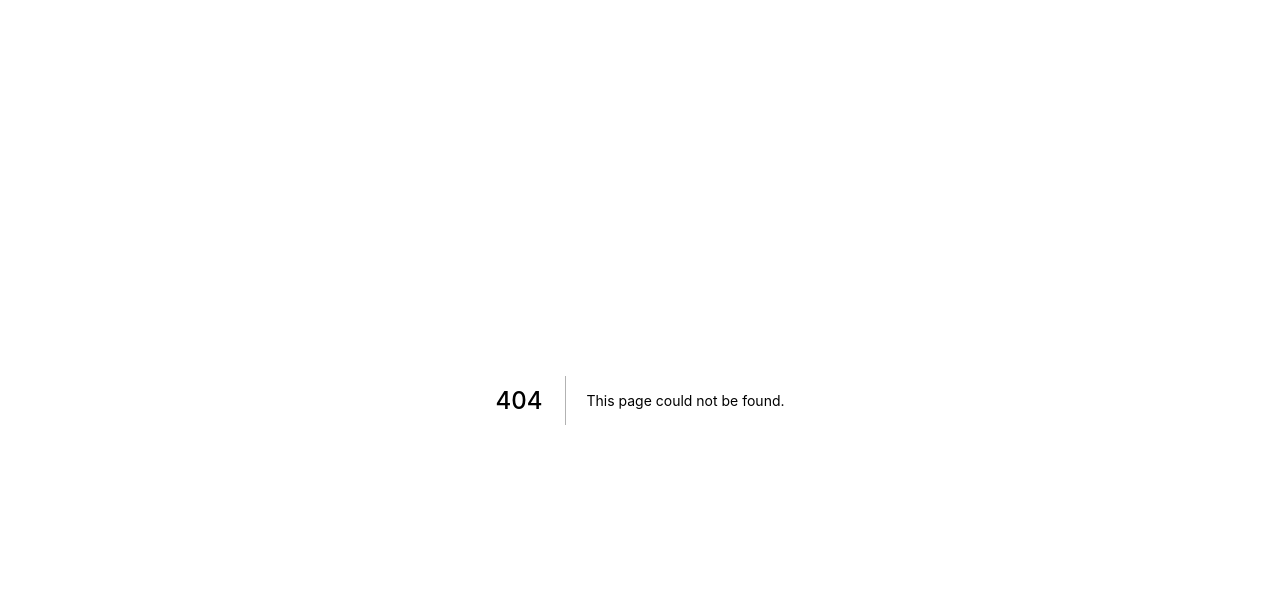
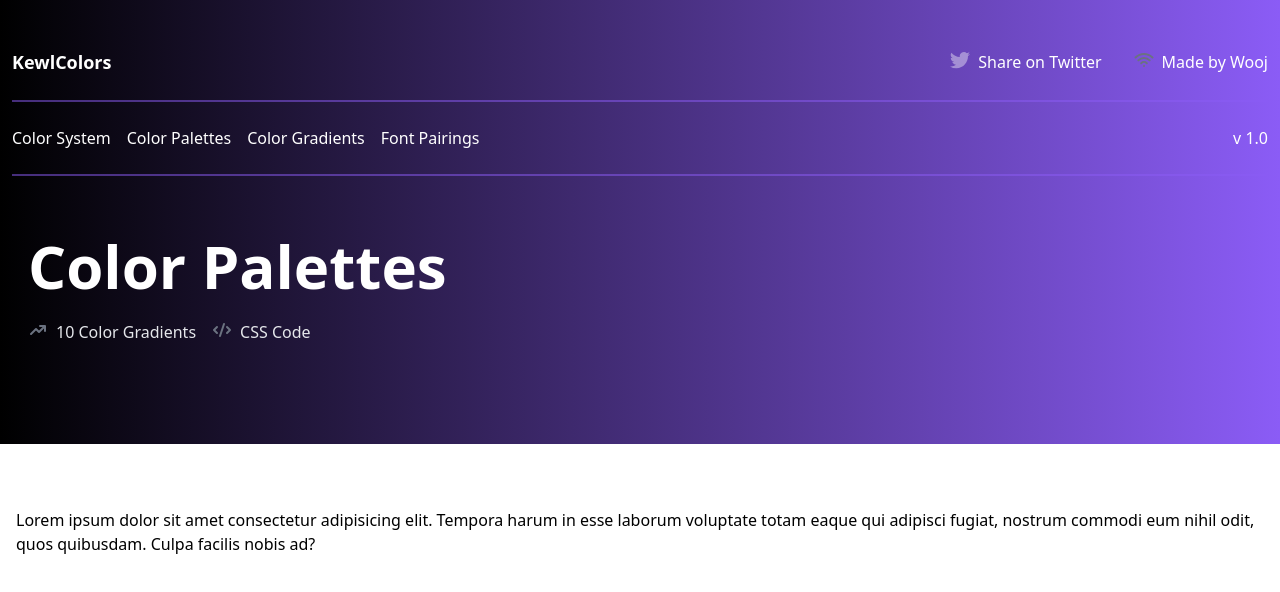
Before and after one commit to zomdar/kewlcolors, a Next.js app: page /color-palettes in a window 1280 px wide. Before the commit this address had no page. Shown: the top 592 px of the page. Built offline with nearby package versions, Linux system fonts and the light colour scheme.

Commit message:
adding pages

```diff
--- /dev/null
+++ b/pages/color-palettes/index.tsx
@@ -0,0 +1,48 @@
+import Link from "next/link";
+import * as React from "react";
+import NavBar from "../components/common/NavBar";
+import Head from "next/head";
+import { TrendingUpIcon, CodeIcon } from "@heroicons/react/solid";
+
+export default function Landing() {
+  return (
+    <>
+      <Head>
+        <title>Color Palettes</title>
+        <meta
+          name="description"
+          content="Color Palettes"
+        />
+      </Head>
+      <div className="mx-auto pt-6 flex flex-col px-3 bg-gradient-to-r from-black to-purple-500 text-white">
+        <NavBar />
+
+        <div
+          className="container mx-auto px-4 flex justify-between flex-wrap"
+          style={{ paddingTop: "60px", paddingBottom: "100px" }}
+        >
+          <div className="flex flex-col md:w-2/5">
+            <h1 className="text-6xl pb-6 font-bold">Color Palettes</h1>
+            <div className="flex flex-row">
+              <div className="flex flex-row">
+                <TrendingUpIcon className="h-5 w-5 text-gray-500" />
+                <p className="pl-2 text-gray-200">10 Color Gradients</p>
+              </div>
+              <div className="flex flex-row pl-4">
+                <CodeIcon className="h-5 w-5 text-gray-500" />
+                <p className="pl-2 text-gray-200">CSS Code</p>
+              </div>
+            </div>
+          </div>
+        </div>
+      </div>
+      <div className="container mx-auto px-4 pt-16">
+        <p>
+          Lorem ipsum dolor sit amet consectetur adipisicing elit. Tempora harum
+          in esse laborum voluptate totam eaque qui adipisci fugiat, nostrum
+          commodi eum nihil odit, quos quibusdam. Culpa facilis nobis ad?
+        </p>
+      </div>
+    </>
+  );
+}
--- /dev/null
+++ b/pages/color-system/index.tsx
@@ -0,0 +1,48 @@
+import Link from "next/link";
+import * as React from "react";
+import NavBar from "../components/common/NavBar";
+import Head from "next/head";
+import { TrendingUpIcon, CodeIcon } from "@heroicons/react/solid";
+
+export default function Landing() {
+  return (
+    <>
+      <Head>
+        <title>Color System</title>
+        <meta
+          name="description"
+          content="Color System"
+        />
+      </Head>
+      <div className="mx-auto pt-6 flex flex-col px-3 bg-gradient-to-r from-black to-purple-500 text-white">
+        <NavBar />
+
+        <div
+          className="container mx-auto px-4 flex justify-between flex-wrap"
+          style={{ paddingTop: "60px", paddingBottom: "100px" }}
+        >
+          <div className="flex flex-col md:w-2/5">
+            <h1 className="text-6xl pb-6 font-bold">Color System</h1>
+            <div className="flex flex-row">
+              <div className="flex flex-row">
+                <TrendingUpIcon className="h-5 w-5 text-gray-500" />
+                <p className="pl-2 text-gray-200">10 Color Gradients</p>
+              </div>
+              <div className="flex flex-row pl-4">
+                <CodeIcon className="h-5 w-5 text-gray-500" />
+                <p className="pl-2 text-gray-200">CSS Code</p>
+              </div>
+            </div>
+          </div>
+        </div>
+      </div>
+      <div className="container mx-auto px-4 pt-16">
+        <p>
+          Lorem ipsum dolor sit amet consectetur adipisicing elit. Tempora harum
+          in esse laborum voluptate totam eaque qui adipisci fugiat, nostrum
+          commodi eum nihil odit, quos quibusdam. Culpa facilis nobis ad?
+        </p>
+      </div>
+    </>
+  );
+}
--- a/pages/components/common/NavBar.tsx
+++ b/pages/components/common/NavBar.tsx
@@ -10,7 +10,7 @@ const navigation = [
   { name: "Color Palettes", href: "/color-palettes", current: false },
   {
     name: "Color Gradients",
-    href: "/home",
+    href: "/color-gradients",
     current: true,
   },
   { name: "Font Pairings", href: "/font-pairings", current: false },
@@ -67,7 +67,7 @@ const NavBar = () => {
               </div>
             </div>
 
-            <div className="flex justify-between items-center py-6 md:justify-start md:space-x-10 border-pink-500">
+            <div className="flex justify-between items-center py-6 md:justify-start md:space-x-10 border-b-2 border-t-2 border-purple-500 border-opacity-50">
               <div className="hidden md:flex items-center justify-start md:flex-1 lg:w-0">
                 <div className="flex space-x-4">
                   {navigation.map((item) => (
@@ -84,6 +84,11 @@ const NavBar = () => {
                       </Link>
                     </div>
                   ))}
+                </div>
+                <div className="hidden md:flex items-center justify-end md:flex-1 lg:w-0">
+                  <div className="flex space-x-4">
+                    <p>v 1.0</p>
+                  </div>
                 </div>
               </div>
             </div>
--- /dev/null
+++ b/pages/font-pairings/index.tsx
@@ -0,0 +1,48 @@
+import Link from "next/link";
+import * as React from "react";
+import NavBar from "../components/common/NavBar";
+import Head from "next/head";
+import { TrendingUpIcon, CodeIcon } from "@heroicons/react/solid";
+
+export default function Landing() {
+  return (
+    <>
+      <Head>
+        <title>Font Pairings</title>
+        <meta
+          name="description"
+          content="Font Pairings"
+        />
+      </Head>
+      <div className="mx-auto pt-6 flex flex-col px-3 bg-gradient-to-r from-black to-purple-500 text-white">
+        <NavBar />
+
+        <div
+          className="container mx-auto px-4 flex justify-between flex-wrap"
+          style={{ paddingTop: "60px", paddingBottom: "100px" }}
+        >
+          <div className="flex flex-col md:w-2/5">
+            <h1 className="text-6xl pb-6 font-bold">Font Pairings</h1>
+            <div className="flex flex-row">
+              <div className="flex flex-row">
+                <TrendingUpIcon className="h-5 w-5 text-gray-500" />
+                <p className="pl-2 text-gray-200">10 Color Gradients</p>
+              </div>
+              <div className="flex flex-row pl-4">
+                <CodeIcon className="h-5 w-5 text-gray-500" />
+                <p className="pl-2 text-gray-200">CSS Code</p>
+              </div>
+            </div>
+          </div>
+        </div>
+      </div>
+      <div className="container mx-auto px-4 pt-16">
+        <p>
+          Lorem ipsum dolor sit amet consectetur adipisicing elit. Tempora harum
+          in esse laborum voluptate totam eaque qui adipisci fugiat, nostrum
+          commodi eum nihil odit, quos quibusdam. Culpa facilis nobis ad?
+        </p>
+      </div>
+    </>
+  );
+}
```
